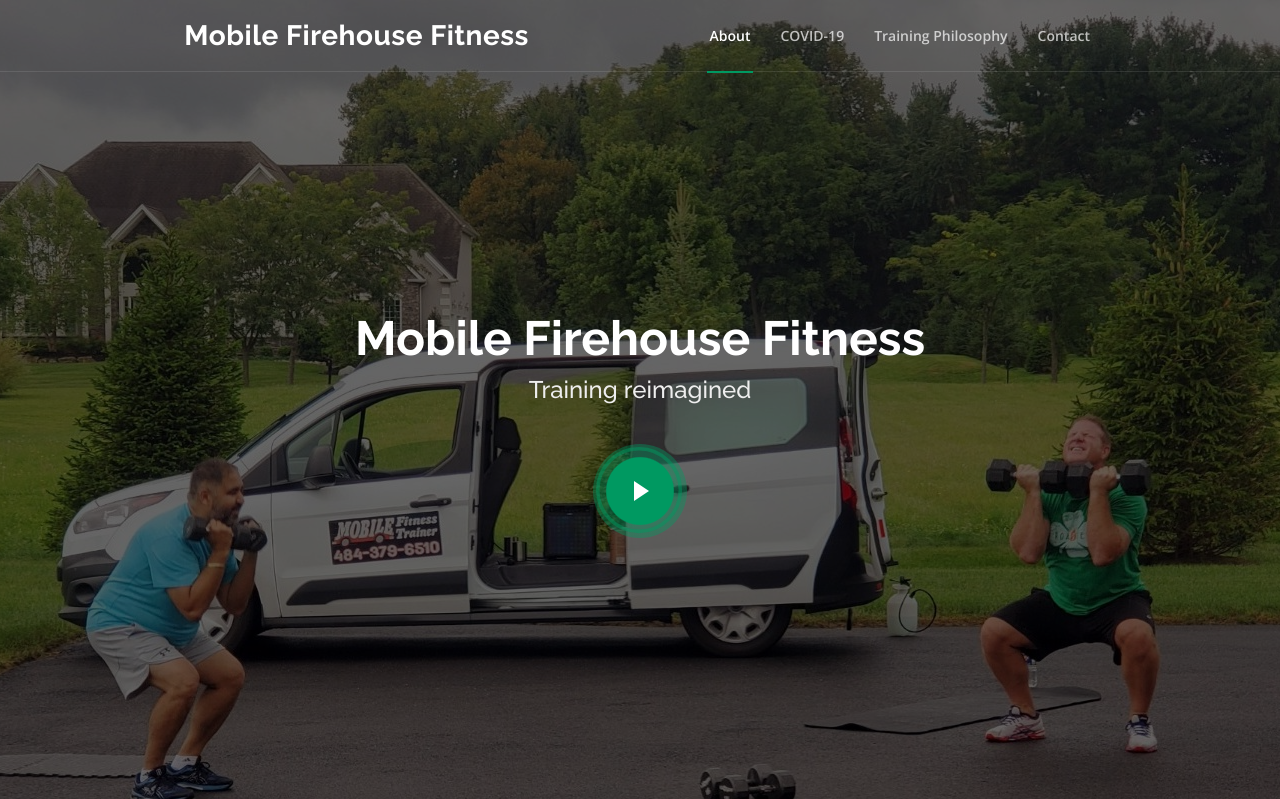
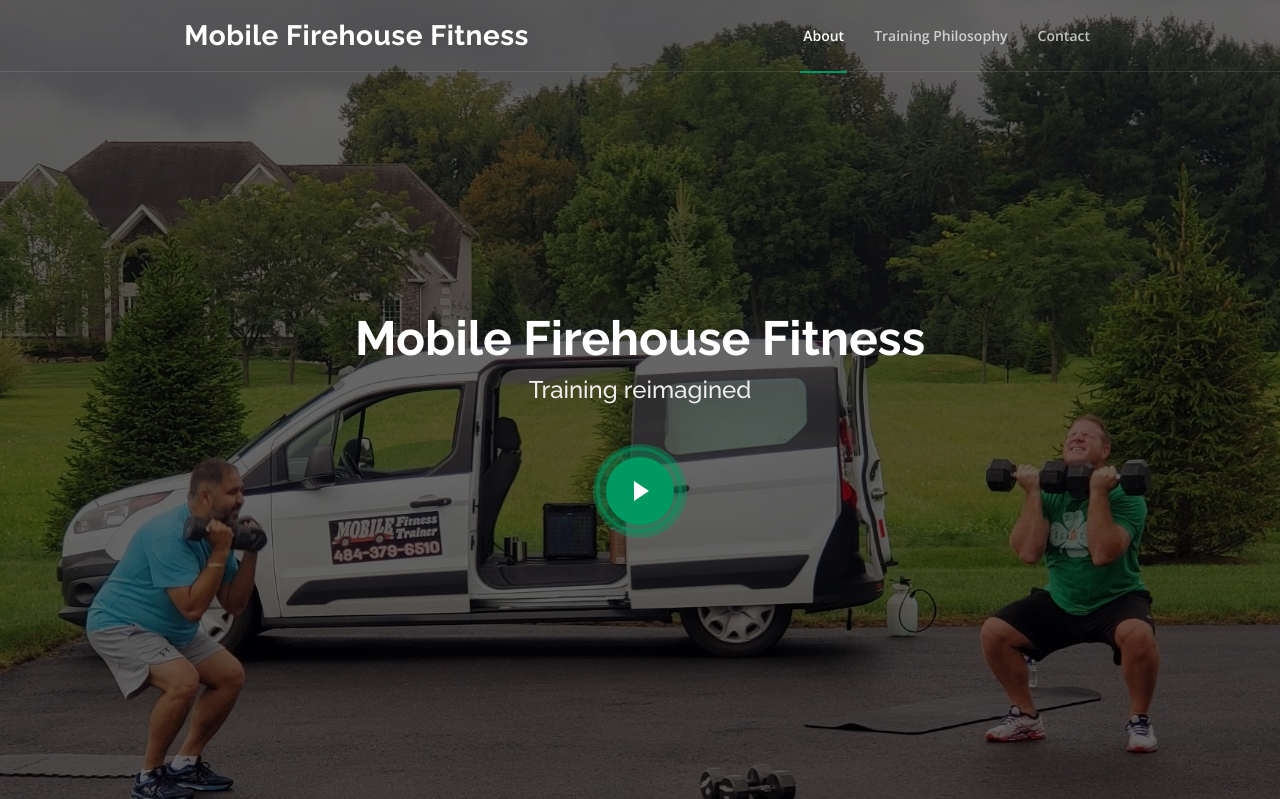
Before and after one commit to naveenailawadi/MobileFirehouseFitness, a Flask app: page / in a window 1280 px wide. Shown: the top 799 px of the page. Run offline with Flask 2, Linux system fonts and the light colour scheme; some libraries are stand-ins or nearby versions.

Commit message:
made production ready:

```diff
--- a/website/templates/layout.html
+++ b/website/templates/layout.html
@@ -53,11 +53,6 @@
         <li>
          <a href="{{url_for('home')}}#about">
           About
-         </a>
-        </li>
-        <li>
-         <a href="{{url_for('covid')}}">
-          COVID-19
          </a>
         </li>
         <li>
```
